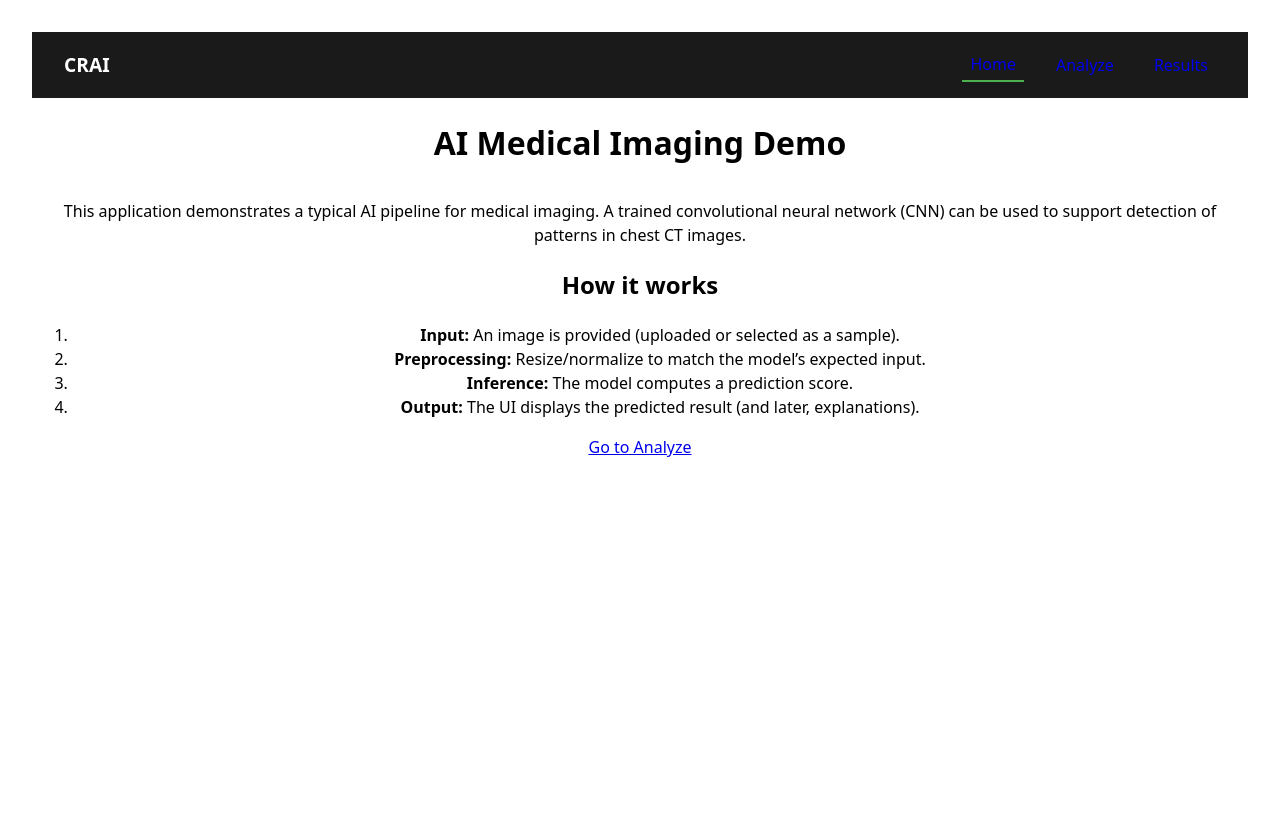
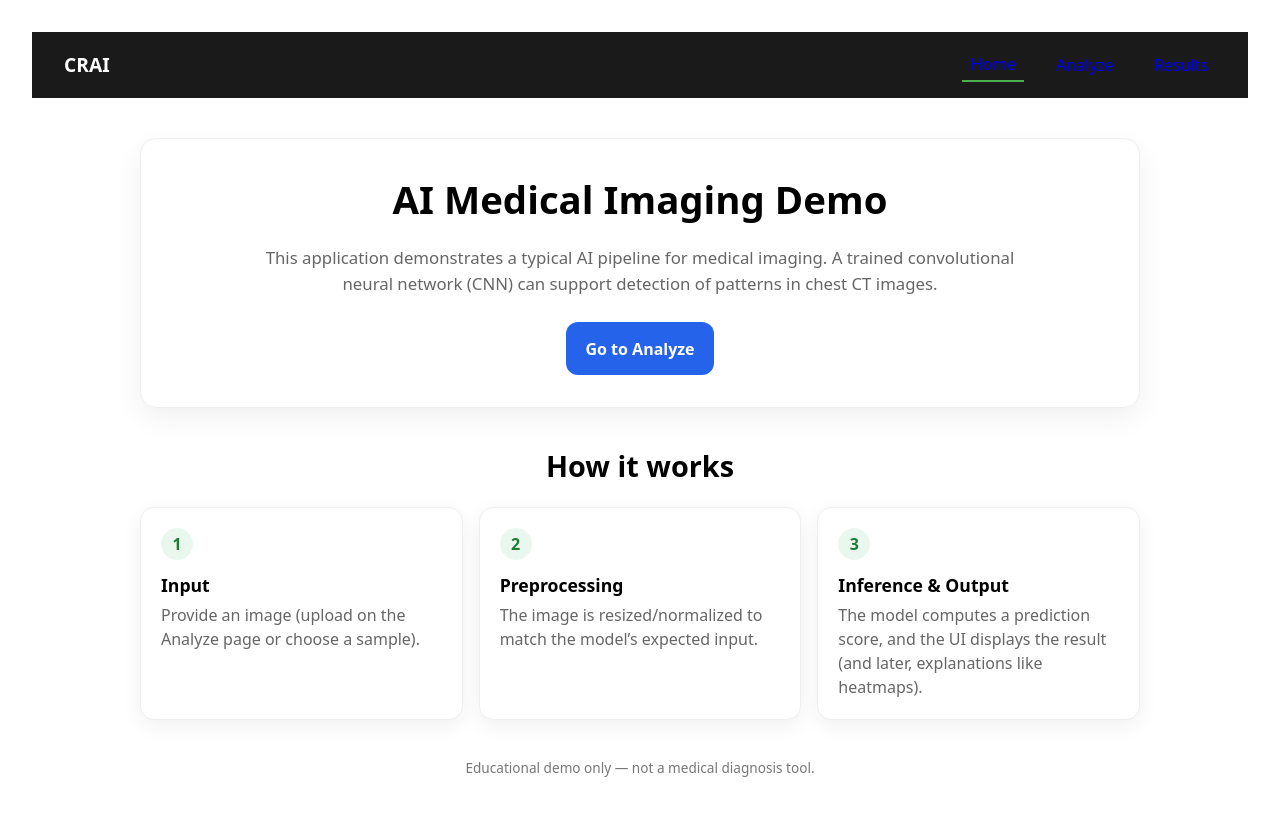
Before and after one commit to Filimon-Coding/DeepLung, a React (Vite) app in the folder frontend/: page / in a window 1280 px wide. Shown: the top 816 px of the page. Built offline with nearby package versions, Linux system fonts and the light colour scheme.

Commit message:
Enhance Home page layout with structured introduction and feature cards

```diff
--- /dev/null
+++ b/frontend/src/pages/HomePage.css
@@ -0,0 +1,106 @@
+.home {
+  max-width: 1000px;
+  margin: 0 auto;
+  padding: 2.5rem 1.25rem;
+}
+
+/* Hero */
+.hero {
+  text-align: center;
+  padding: 2rem 1.25rem;
+  border: 1px solid #eee;
+  border-radius: 16px;
+  background: #fff;
+  box-shadow: 0 10px 28px rgba(0, 0, 0, 0.06);
+}
+
+.hero-title {
+  margin: 0;
+  font-size: 2.4rem;
+}
+
+.hero-subtitle {
+  margin: 1rem auto 1.5rem;
+  max-width: 800px;
+  color: #666;
+  line-height: 1.6;
+  font-size: 1.05rem;
+}
+
+/* CTA button */
+.cta {
+  display: inline-block;
+  padding: 0.9rem 1.2rem;
+  border-radius: 12px;
+  text-decoration: none;
+  font-weight: 600;
+  background: #2563eb;
+  color: white;
+}
+
+.cta:hover {
+  filter: brightness(0.95);
+}
+
+/* Section */
+.section {
+  margin-top: 2.25rem;
+}
+
+.section-title {
+  text-align: center;
+  margin-bottom: 1.25rem;
+  font-size: 1.8rem;
+}
+
+/* Cards */
+.cards {
+  display: grid;
+  grid-template-columns: 1fr 1fr 1fr;
+  gap: 1rem;
+}
+
+@media (max-width: 900px) {
+  .cards {
+    grid-template-columns: 1fr;
+  }
+}
+
+.card {
+  border: 1px solid #eee;
+  border-radius: 14px;
+  padding: 1.25rem;
+  background: #fff;
+  box-shadow: 0 8px 18px rgba(0, 0, 0, 0.05);
+  text-align: left;
+}
+
+.card-step {
+  width: 32px;
+  height: 32px;
+  border-radius: 999px;
+  display: grid;
+  place-items: center;
+  font-weight: 700;
+  background: #e9f7ee;
+  color: #1e7d34;
+  margin-bottom: 0.75rem;
+}
+
+.card-title {
+  margin: 0 0 0.4rem 0;
+}
+
+.card-text {
+  margin: 0;
+  color: #666;
+  line-height: 1.5;
+}
+
+/* Disclaimer */
+.disclaimer {
+  margin-top: 1.25rem;
+  text-align: center;
+  color: #777;
+  font-size: 0.9rem;
+}
--- a/frontend/src/pages/HomePage.tsx
+++ b/frontend/src/pages/HomePage.tsx
@@ -1,32 +1,63 @@
 import { Link } from "react-router-dom";
+import "./HomePage.css";
 
 /**
- * HomePage: forklarer hvordan AI-modellen fungerer.
- * Ingen opplasting på denne siden.
+ * HomePage: Forklarer hvordan AI-modellen fungerer (ingen opplasting her).
  */
 function HomePage() {
   return (
-    <>
-      <h1>AI Medical Imaging Demo</h1>
+    <div className="home">
+      {/* Hero */}
+      <header className="hero">
+        <h1 className="hero-title">AI Medical Imaging Demo</h1>
+        <p className="hero-subtitle">
+          This application demonstrates a typical AI pipeline for medical imaging.
+          A trained convolutional neural network (CNN) can support detection of patterns
+          in chest CT images.
+        </p>
 
-      <p>
-        This application demonstrates a typical AI pipeline for medical imaging.
-        A trained convolutional neural network (CNN) can be used to support
-        detection of patterns in chest CT images.
-      </p>
+        {/* CTA */}
+        <Link to="/analyze" className="cta">
+          Go to Analyze
+        </Link>
+      </header>
 
-      <h2>How it works</h2>
-      <ol>
-        <li><strong>Input:</strong> An image is provided (uploaded or selected as a sample).</li>
-        <li><strong>Preprocessing:</strong> Resize/normalize to match the model’s expected input.</li>
-        <li><strong>Inference:</strong> The model computes a prediction score.</li>
-        <li><strong>Output:</strong> The UI displays the predicted result (and later, explanations).</li>
-      </ol>
+      {/* How it works */}
+      <section className="section">
+        <h2 className="section-title">How it works</h2>
 
-      <p>
-        <Link to="/analyze">Go to Analyze</Link>
-      </p>
-    </>
+        <div className="cards">
+          <div className="card">
+            <div className="card-step">1</div>
+            <h3 className="card-title">Input</h3>
+            <p className="card-text">
+              Provide an image (upload on the Analyze page or choose a sample).
+            </p>
+          </div>
+
+          <div className="card">
+            <div className="card-step">2</div>
+            <h3 className="card-title">Preprocessing</h3>
+            <p className="card-text">
+              The image is resized/normalized to match the model’s expected input.
+            </p>
+          </div>
+
+          <div className="card">
+            <div className="card-step">3</div>
+            <h3 className="card-title">Inference & Output</h3>
+            <p className="card-text">
+              The model computes a prediction score, and the UI displays the result
+              (and later, explanations like heatmaps).
+            </p>
+          </div>
+        </div>
+
+        <p className="disclaimer">
+          Educational demo only — not a medical diagnosis tool.
+        </p>
+      </section>
+    </div>
   );
 }
 
```
